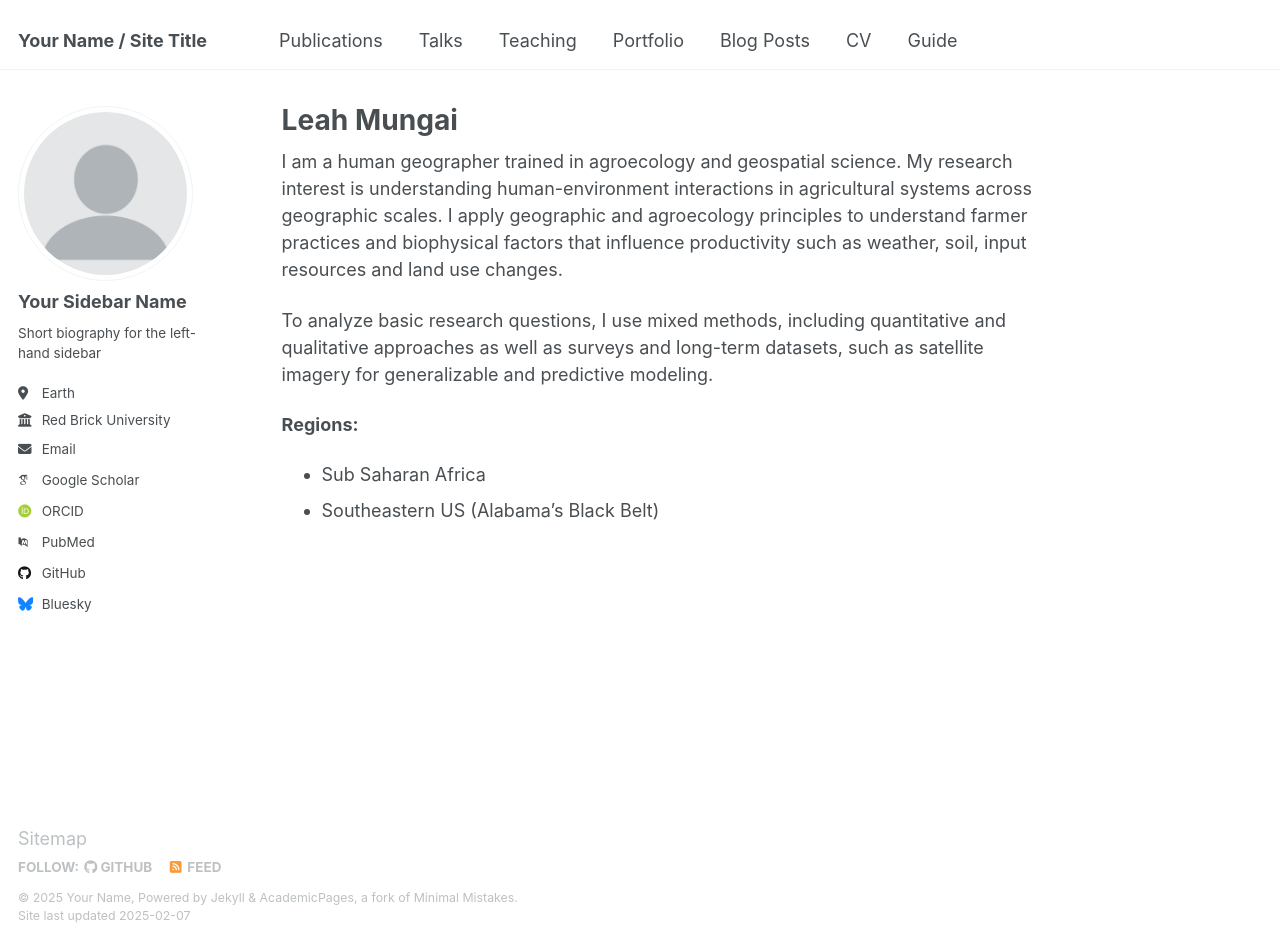
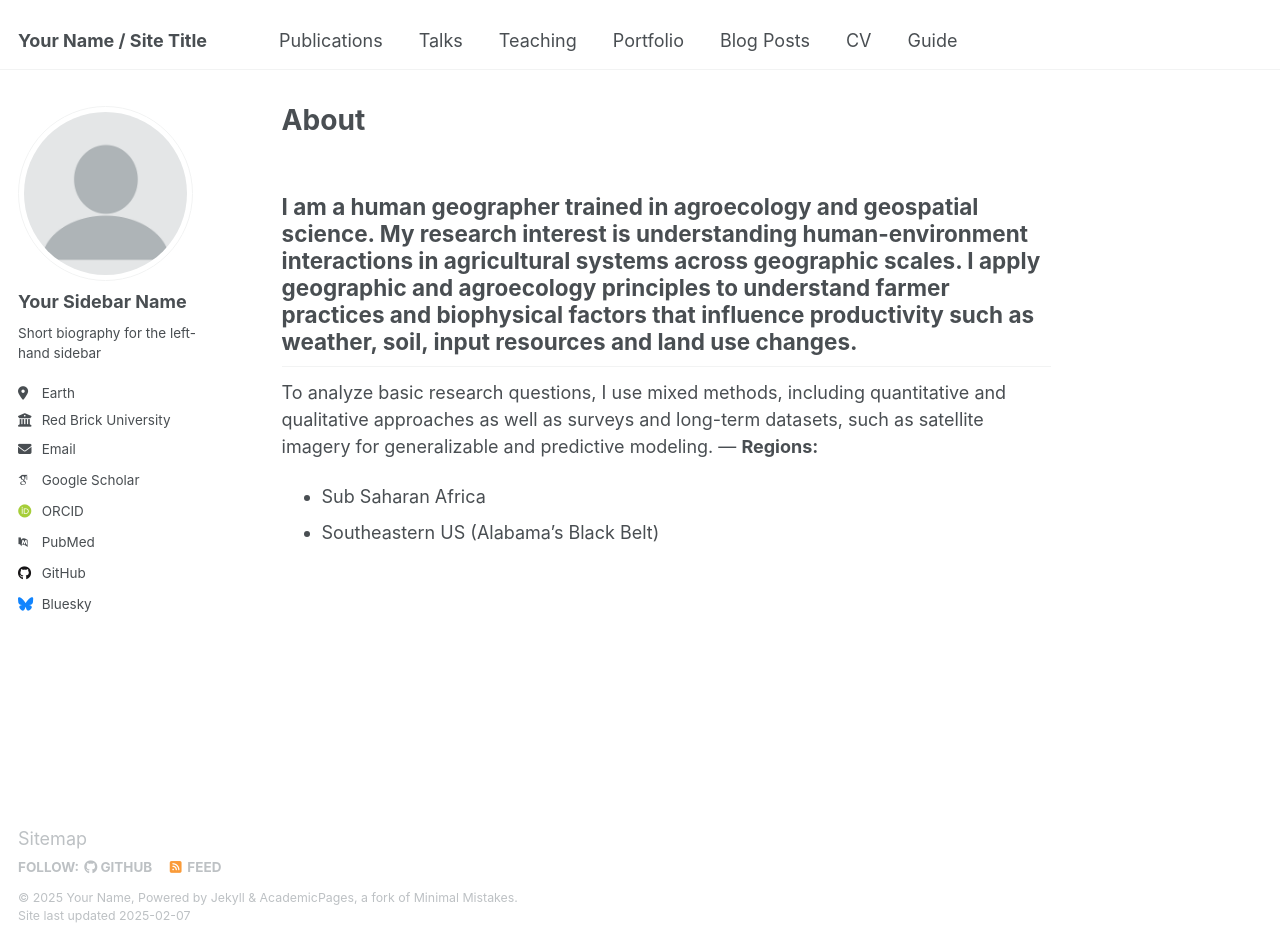
Before and after one commit to idioticEvil/idioticEvil, a Jekyll site: the page built from _pages/about.md, in a window 1280 px wide and 944 px high. Built offline with Jekyll 4.4.1, drawn with Linux system fonts in a browser that asks for light colours; some web fonts are replaced.

Commit message:
Update about.md
minor changes

```diff
--- a/_pages/about.md
+++ b/_pages/about.md
@@ -1,6 +1,6 @@
 ---
 permalink: /
-title: "Leah Mungai"
+title: "About"
 author_profile: true
 redirect_from:
   - /about/
@@ -8,9 +8,9 @@ redirect_from:
   - /idioticEvil
 ---
 I am a human geographer trained in agroecology and geospatial science. My research interest is understanding human-environment interactions in agricultural systems across geographic scales. I apply geographic and agroecology principles to understand farmer practices and biophysical factors that influence productivity such as weather, soil, input resources and land use changes.
-
+---
 To analyze basic research questions, I use mixed methods, including quantitative and qualitative approaches as well as surveys and long-term datasets, such as satellite imagery for generalizable and predictive modeling.
-
+---
 **Regions:**
 - Sub Saharan Africa
 - Southeastern US (Alabama’s Black Belt)
```
